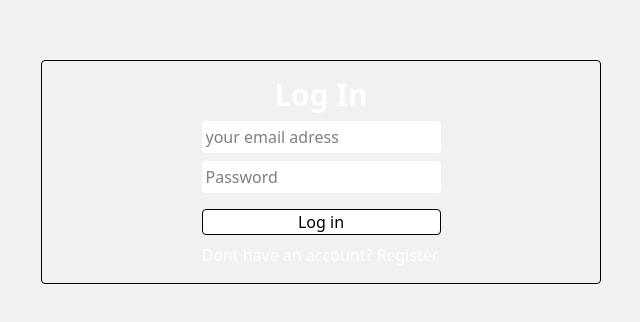
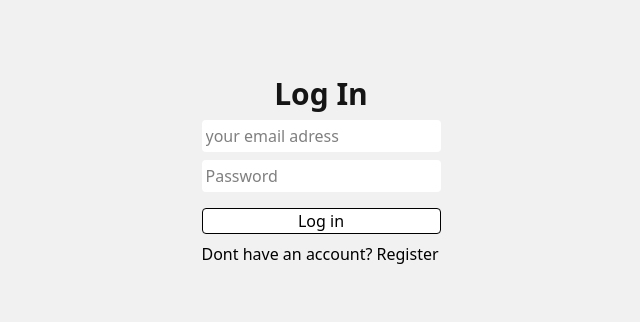
Before and after one commit to wihelm-rolstad/WebFrontEnd-Backend-Database, a React app in the folder Frontend/: page / in a window 1280 px wide. Shown: the part 140-462 px from the top of the page, without its empty margins (319-959 px from the left). Built offline with nearby package versions, Linux system fonts and the light colour scheme; the HTML template or start-up script is replaced by a standard one.

Commit message:
color-change

```diff
--- a/Frontend/src/pages/login.jsx
+++ b/Frontend/src/pages/login.jsx
@@ -47,14 +47,14 @@ const login = () => {
 
     return(
         <>
-        <div className="mx-auto border rounded w-140 flex flex-col items-center gap-2 p-4 mt-50">
-            <h1 className="text-white font-bold text-3xl">Log In</h1>
+        <div className="mx-auto rounded w-140 flex flex-col items-center gap-2 p-4 mt-50">
+            <h1 className="text-[var(--color-text)] font-bold text-3xl">Log In</h1>
             <div className="flex flex-col gap-2">
                 <input className="bg-white p-1 rounded " type="text" placeholder="your email adress" onChange={(e) => setEmailAdress(e.target.value)}/>
                 <input className="bg-white p-1 rounded " type="password" placeholder="Password" onChange={(e) => setPassword(e.target.value)}/>
                 <p className="text-white mx-auto">{userFeedback}</p>
                 <button className="cursor-pointer bg-white text-black rounded border border-black hover:bg-black hover:border-white hover:text-white hover:scale-110 transition duration-200" onClick={handleLogin}> Log in</button>
-                <p className="text-white cursor-pointer" onClick={() => navigate("/register")}> Dont have an account? Register</p>
+                <p className="cursor-pointer" onClick={() => navigate("/register")}> Dont have an account? Register</p>
             </div>
         </div>
         </>
--- a/Frontend/src/pages/register.jsx
+++ b/Frontend/src/pages/register.jsx
@@ -41,7 +41,7 @@ const register = () =>{
 
     return(
         <>
-        <div className="flex flex-col gap-2 p-2 mx-auto text-white items-center mt-40">
+        <div className="flex flex-col gap-2 p-2 mx-auto text-[var(--color-text)] items-center mt-40">
             <h1 className="text-3xl">Register.</h1>
             <div className="flex flex-col gap-2 w-140 mx-auto p-2 items-center text-black">
                 <input className="bg-white rounded p-1"
```
